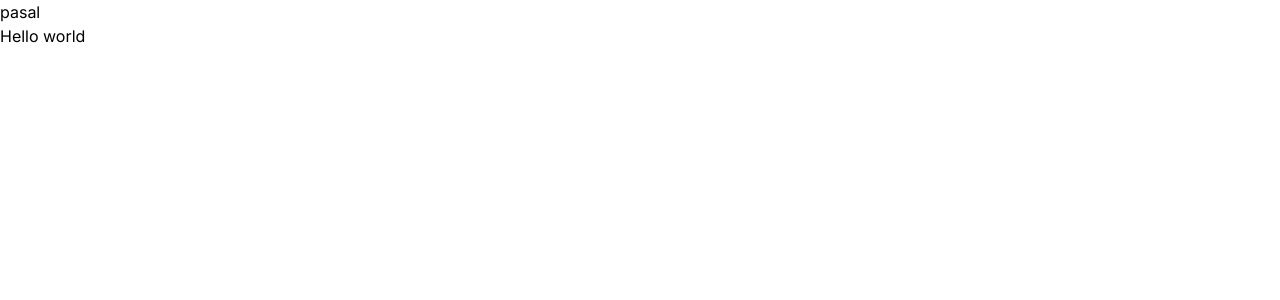
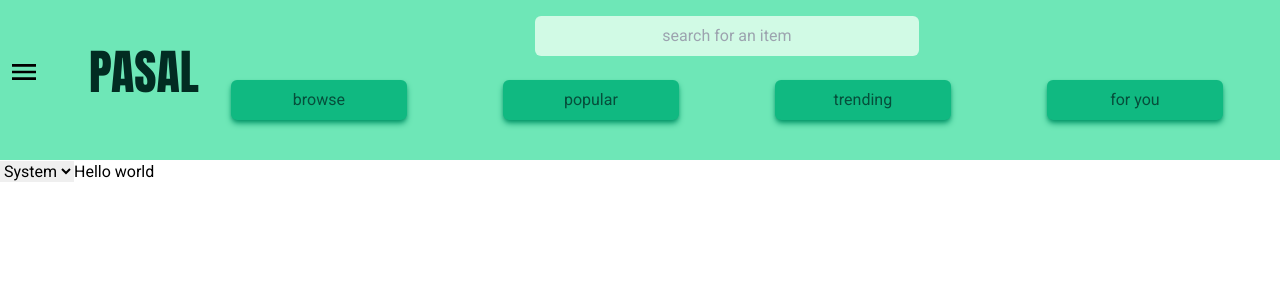
Before and after one commit to pradhanishan/pasal, a Next.js app: page / in a window 1280 px wide. Shown: the top 300 px of the page. Built offline with nearby package versions, Linux system fonts and the light colour scheme.

Commit message:
add header style

```diff
--- a/src/app/layout.tsx
+++ b/src/app/layout.tsx
@@ -1,14 +1,14 @@
-import type { Metadata } from "next";
-import { Inter } from "next/font/google";
-import { Providers } from "./providers";
-import "./globals.css";
-import Header from "@/components/header";
+import type { Metadata } from 'next';
+import {  Roboto } from 'next/font/google';
+import { Providers } from './providers';
+import './globals.css';
+import Header from '@/components/header';
 
-const inter = Inter({ subsets: ["latin"] });
 
+const roboto = Roboto({ weight: '400', subsets: ['latin'] });
 export const metadata: Metadata = {
-  title: "Create Next App",
-  description: "Generated by create next app",
+  title: 'Pasal',
+  description: 'Generated by create next app',
 };
 
 export default function RootLayout({
@@ -17,8 +17,8 @@ export default function RootLayout({
   children: React.ReactNode;
 }) {
   return (
-    <html lang="en" suppressHydrationWarning>
-      <body className={inter.className}>
+    <html lang='en' suppressHydrationWarning>
+      <body className={roboto.className}>
         <Providers>
           <Header />
           {children}
--- a/src/app/page.tsx
+++ b/src/app/page.tsx
@@ -1,3 +1,10 @@
+import ToggleThemeButton from '@/components/toggle-theme-button';
+
 export default function Home() {
-  return <div>Hello world</div>;
+  return (
+    <div>
+      <ToggleThemeButton />
+      Hello world
+    </div>
+  );
 }
--- /dev/null
+++ b/src/components/drawer.tsx
@@ -0,0 +1,11 @@
+'use client';
+
+import { MdMenu } from 'react-icons/md';
+
+export default function Drawer() {
+  return (
+    <div>
+      <MdMenu size={32} />
+    </div>
+  );
+}
--- a/src/components/header.tsx
+++ b/src/components/header.tsx
@@ -1,9 +1,29 @@
-import Heading from "./heading";
+import Drawer from './drawer';
+import Heading from './heading';
+import Navbar from './navbar';
+import Search from './search';
 
 export default function Header() {
   return (
-    <div>
-      <Heading />
+    <div
+      className=' flex  flex-row items-center justify-between bg-emerald-300 px-2 pb-8 pt-4 dark:bg-zinc-900
+    '
+    >
+      <div>
+        <Drawer />
+      </div>
+      <div
+        className='flex flex-col items-center justify-center space-y-10
+      md:flex-row md:items-center md:justify-between md:space-x-8 md:space-y-0'
+      >
+        <Heading />
+        {/* container for search and navbar */}
+        <div className='flex flex-col items-center justify-center space-y-4'>
+          <Search />
+          <Navbar />
+        </div>
+      </div>
+      <div></div>
     </div>
   );
 }
--- a/src/components/heading.tsx
+++ b/src/components/heading.tsx
@@ -1,3 +1,14 @@
+import { Anton } from 'next/font/google';
+
+const anton = Anton({ weight: '400', subsets: ['latin'] });
+
 export default function Heading() {
-    return <div>pasal</div>;
-  }
+  return (
+    <div>
+      <h1 className={`text-4xl font-bold  uppercase text-emerald-950
+      md:text-5xl dark:text-zinc-400 ${anton.className}`}>
+        pasal
+      </h1>
+    </div>
+  );
+}
--- a/src/components/nav-item.tsx
+++ b/src/components/nav-item.tsx
@@ -1,3 +1,19 @@
-export default function NavItem() {
-  return <div>nav item</div>;
+import Link from 'next/link';
+
+type TNavItemProps = {
+  href: string;
+  name: string;
+};
+
+export default function NavItem({ href, name }: TNavItemProps) {
+  return (
+    <Link
+      href={href}
+      className='w-32 whitespace-nowrap rounded-md bg-emerald-500 px-4 py-2 text-center
+       lowercase text-emerald-900 shadow-md shadow-emerald-600 xl:w-44
+       transition-all duration-300 hover:scale-105 focus:scale-105 md:w-28 dark:bg-zinc-600 dark:text-zinc-300 dark:shadow-zinc-700'
+    >
+      {name}
+    </Link>
+  );
 }
--- a/src/components/navbar.tsx
+++ b/src/components/navbar.tsx
@@ -1,3 +1,18 @@
+import NavItem from './nav-item';
+
 export default function Navbar() {
-    return <div>nav bar</div>;
-  }
+  const navItems = new Map<string, { href: string; name: string }>([
+    ['0', { href: '/browse', name: 'browse' }],
+    ['1', { href: '/popular', name: 'popular' }],
+    ['2', { href: '/trending', name: 'trending' }],
+    ['3', { href: '/for-you', name: 'for you' }],
+  ]);
+
+  return (
+    <div className='hidden md:flex md:items-center md:justify-center md:space-x-8 md:py-2 lg:space-x-24'>
+      {Array.from(navItems).map(([id, value]) => (
+        <NavItem key={id} href={value.href} name={value.name} />
+      ))}
+    </div>
+  );
+}
--- /dev/null
+++ b/src/components/search.tsx
@@ -0,0 +1,15 @@
+'use client';
+
+export default function Search() {
+  return (
+    <div>
+      <input
+        type='text'
+        name='search-bar'
+        placeholder='search for an item'
+        className='rounded-md bg-emerald-100 px-4 py-2 text-center focus:shadow-md focus:outline-none sm:w-96 dark:bg-zinc-600
+        '
+      />
+    </div>
+  );
+}
```
Also changed, not shown: package.json (+8 -2 lines), .prettierrc.json (added), 1 other file (tests, documents, lock files or other folders).
